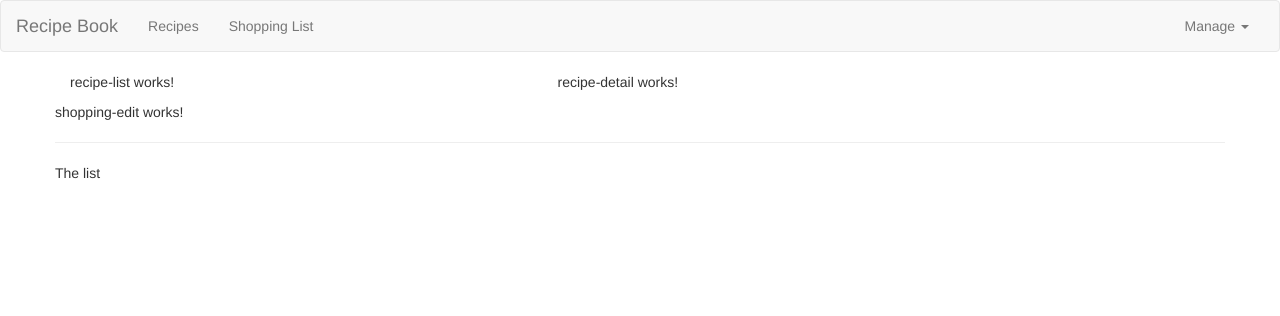
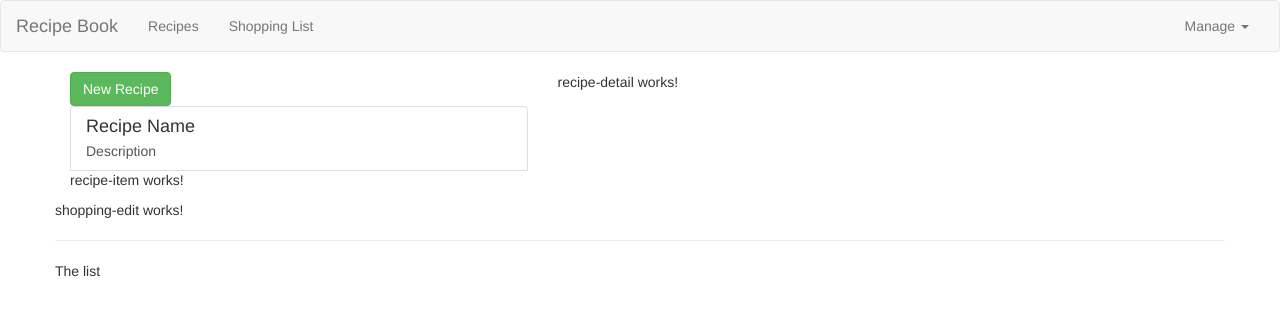
Before and after one commit to igorvinnicius/angular-recipe-book, an Angular app: page / in a window 1280 px wide. Shown: the top 316 px of the page. Built offline with nearby package versions, Linux system fonts and the light colour scheme.

Commit message:
adding content to the recipes components

```diff
--- a/src/app/recipes/recipe-list/recipe-list.component.html
+++ b/src/app/recipes/recipe-list/recipe-list.component.html
@@ -1 +1,20 @@
-<p>recipe-list works!</p>
+<div class="row">
+    <div class="col-xs-12">
+        <button class="btn btn-success">New Recipe</button>
+    </div>
+</div>
+
+<div class="row">
+    <div class="col-xs-12">
+        <a href="#" class="list-group-item clearfix">
+            <div class="pull-left">
+                <h4 class="list-group-item-heading">Recipe Name</h4>
+                <p class="list-group-item-text">Description</p>
+            </div>
+            <span class="pull-right">
+                <img src="" alt="" class="img-responsive" style="max-height: 50px">
+            </span>
+        </a>
+        <app-recipe-item></app-recipe-item>
+    </div>
+</div>
--- a/src/app/recipes/recipe-list/recipe-list.component.ts
+++ b/src/app/recipes/recipe-list/recipe-list.component.ts
@@ -1,4 +1,5 @@
 import { Component, OnInit } from '@angular/core';
+import { Recipe } from '../recipe.model';
 
 @Component({
   selector: 'app-recipe-list',
@@ -6,7 +7,9 @@
   styleUrls: ['./recipe-list.component.css']
 })
 export class RecipeListComponent implements OnInit {
-  recipes = [];
+  recipes: Recipe[] = [
+    new Recipe('A Test Recipe', 'This is simply a test', 'https://food.fnr.sndimg.com/content/dam/images/food/fullset/2019/8/6/0/WU2301_Four-Cheese-Pepperoni-Pizzadilla_s4x3.jpg.rend.hgtvcom.826.620.suffix/1565115622965.jpeg')
+  ];
 
 
   constructor() { }
--- a/src/app/recipes/recipe.model.ts
+++ b/src/app/recipes/recipe.model.ts
@@ -3,7 +3,7 @@
     public description: string;
     public imagePath: string;
 
-    constuctor(name: string, description: string, imagePath: string) {
+    constructor(name: string, description: string, imagePath: string) {
         this.name = name;
         this.description = description;
         this.imagePath = imagePath;
```
